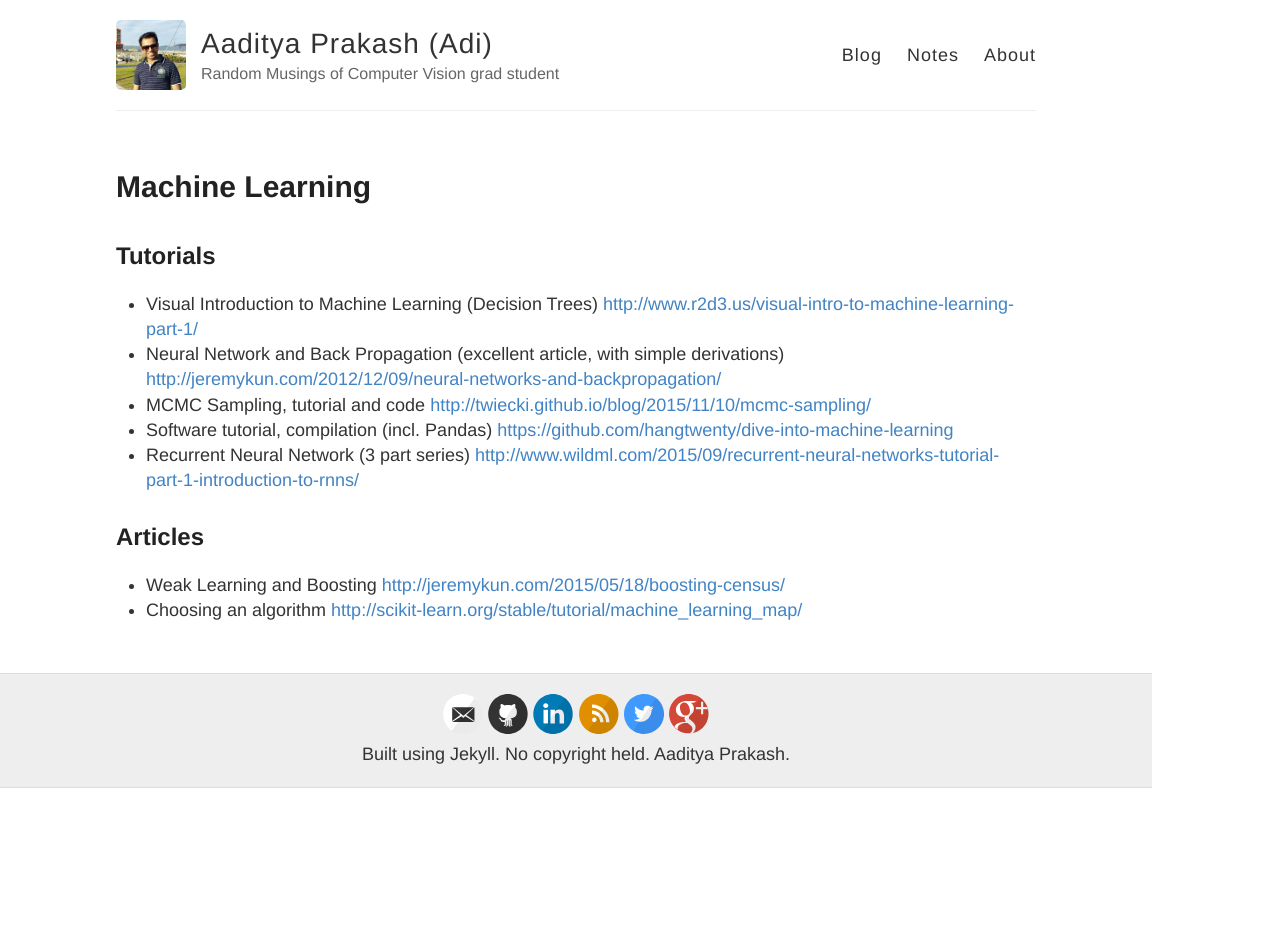
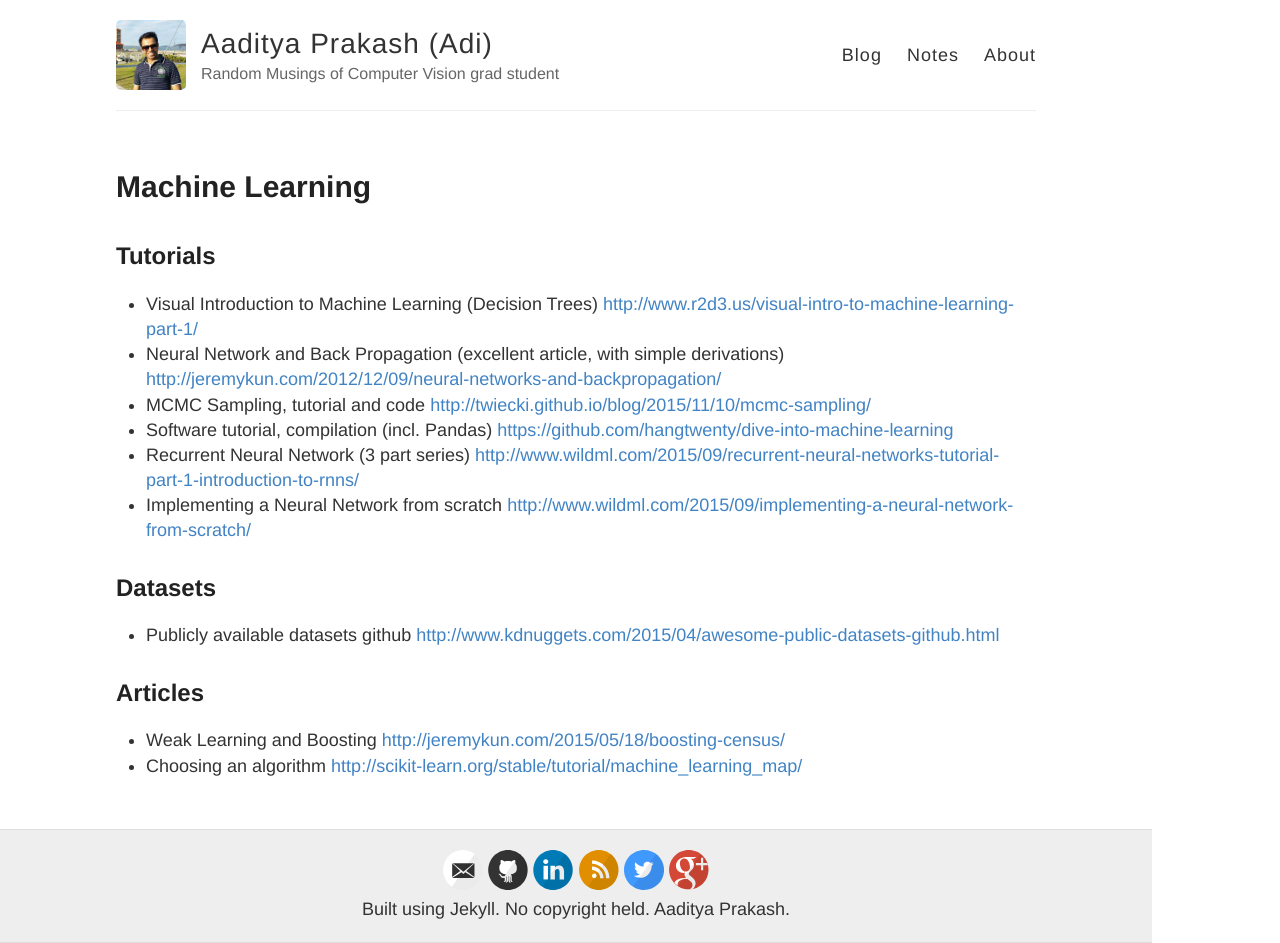
Before and after one commit to iamaaditya/iamaaditya.github.io, a Jekyll site: the page built from notes/machine_learning/index.md, in a window 1280 px wide. Built offline with Jekyll 4.4.1, drawn with Linux system fonts in a browser that asks for light colours; Markdown is read by kramdown in place of the engine named in the settings; before the commit the page ends 900 px from its top, so only the background shows below that.

```diff
--- a/notes/machine_learning/index.md
+++ b/notes/machine_learning/index.md
@@ -12,6 +12,10 @@ dsq_thread_id:
  * MCMC Sampling, tutorial and code <http://twiecki.github.io/blog/2015/11/10/mcmc-sampling/>
  * Software tutorial, compilation (incl. Pandas) <https://github.com/hangtwenty/dive-into-machine-learning>
  * Recurrent Neural Network (3 part series) <http://www.wildml.com/2015/09/recurrent-neural-networks-tutorial-part-1-introduction-to-rnns/>
+ * Implementing a Neural Network from scratch <http://www.wildml.com/2015/09/implementing-a-neural-network-from-scratch/>
+
+## Datasets
+ * Publicly available datasets github <http://www.kdnuggets.com/2015/04/awesome-public-datasets-github.html>
 
 ## Articles
  * Weak Learning and Boosting <http://jeremykun.com/2015/05/18/boosting-census/>
```
Also changed, not shown: notes/deep_learning/index.md (+1 -0 lines), notes/programming/index.md (+3 -0 lines).
